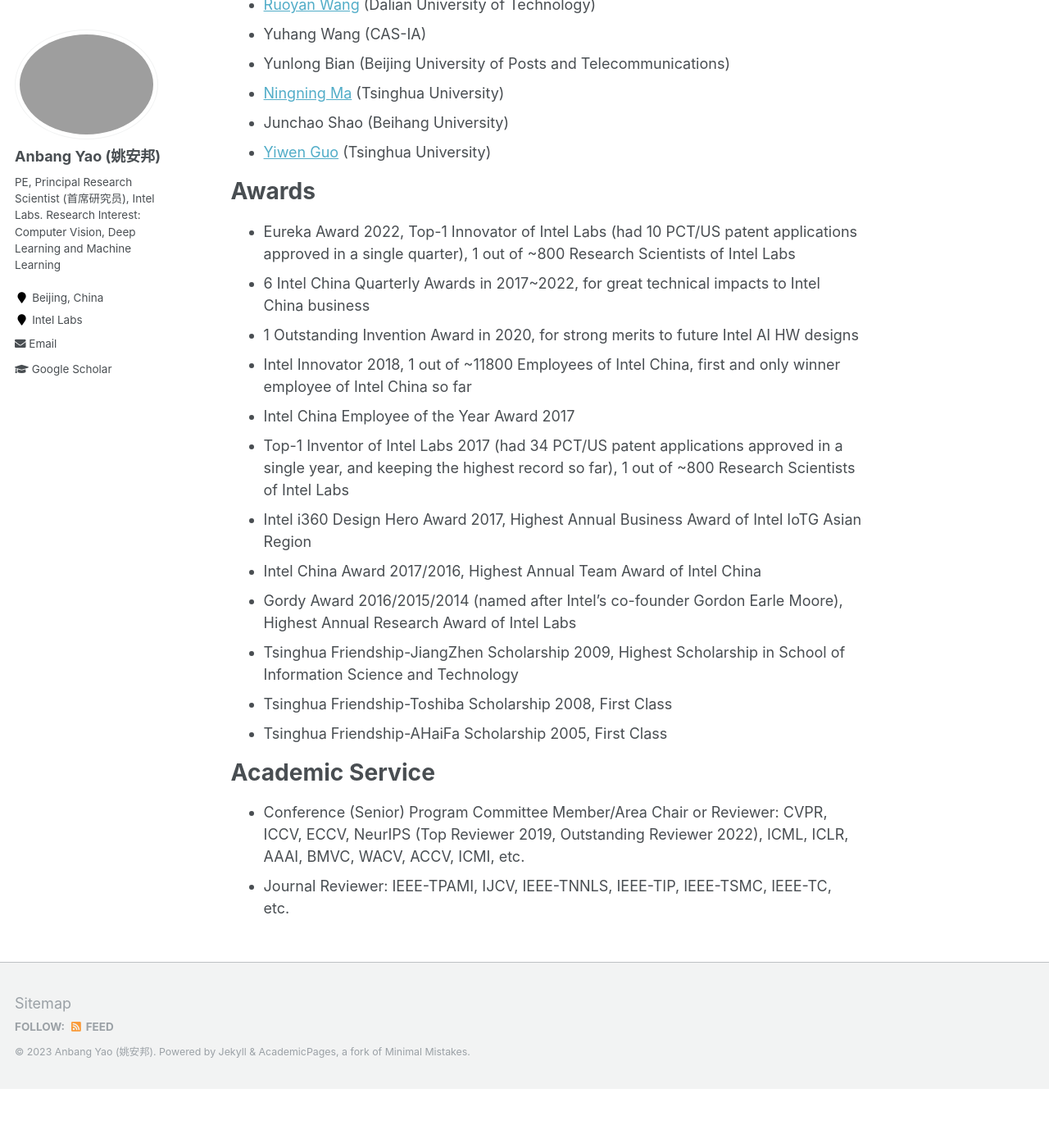
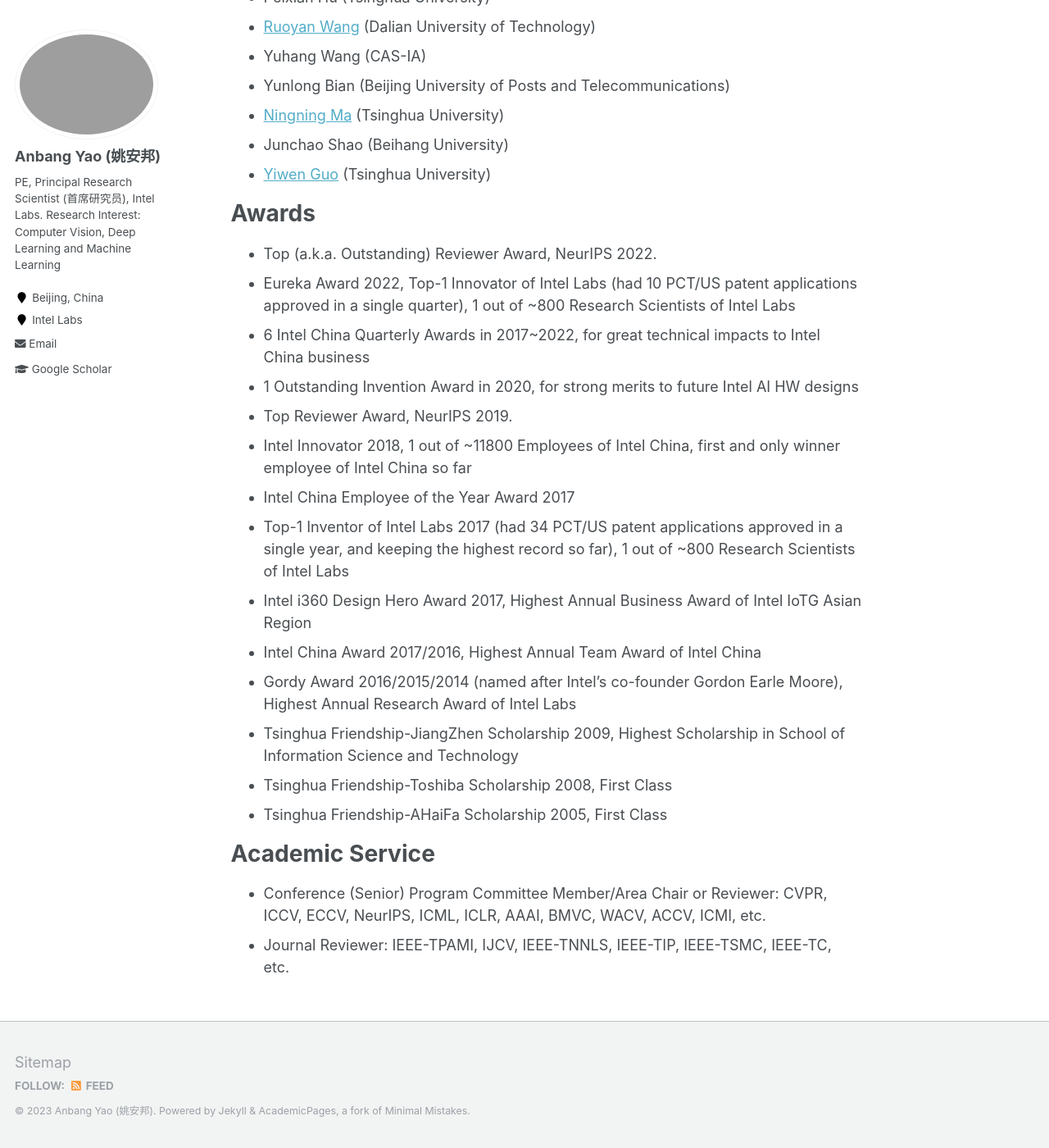
Before and after one commit to YaoAnbang/YaoAnbang.github.io, a Jekyll site: the page built from _pages/about.md, in a window 1280 px wide and 1400 px high, scrolled down 7677 px. Shown: the whole window at 82% size. Built offline with Jekyll 4.4.1, drawn with Linux system fonts in a browser that asks for light colours; before the commit the page ends 9005 px from its top, so only the background shows below that; some of the changed text lies outside the part shown.

Commit message:
Update about.md

```diff
--- a/_pages/about.md
+++ b/_pages/about.md
@@ -21,7 +21,7 @@
 + January 21st, 2023. Our paper NORM, the first knowledge distillation work for N-to-One Rrepresentation Matching, is accepted to ICLR 2023.
 + January 11th, 2023. Our work Grid Convolution is accepted to AAAI 2023 as an oral paper.
 <!--+ November 19th, 2022. Our work Grid Convolution is accepted to AAAI 2023 as an oral paper.-->
-+ October 13th, 2022. I am awarded as an Outstanding Reviewer from NeurIPS 2022.
++ October 13th, 2022. I am awarded as a Top (a.k.a. Outstanding) Reviewer from NeurIPS 2022.
 + June 1st, 2022. The journal version of our work OANet is published by TPAMI.
 + January 21st, 2022. Our work Omni-Dimensional Dynamic Convolution scored with 8/8/8/6 is accepted to ICLR 2022 as a Spotlight paper.
 + September 28th, 2021. Our paper for efficient video action recognition is accepted to NeurIPS 2021.
@@ -168,9 +168,11 @@
 Awards
 =====
 
++ Top (a.k.a. Outstanding) Reviewer Award, NeurIPS 2022.
 + Eureka Award 2022, Top-1 Innovator of Intel Labs (had 10 PCT/US patent applications approved in a single quarter), 1 out of ~800 Research Scientists of Intel Labs
 + 6 Intel China Quarterly Awards in 2017~2022, for great technical impacts to Intel China business
 + 1 Outstanding Invention Award in 2020, for strong merits to future Intel AI HW designs
++ Top Reviewer Award, NeurIPS 2019.
 + Intel Innovator 2018, 1 out of ~11800 Employees of Intel China, first and only winner employee of Intel China so far
 + Intel China Employee of the Year Award 2017
 + Top-1 Inventor of Intel Labs 2017 (had 34 PCT/US patent applications approved in a single year, and keeping the highest record so far), 1 out of ~800 Research Scientists of Intel Labs
```
Also changed, not shown: other parts of _pages/about.md (+1 -1 lines).
